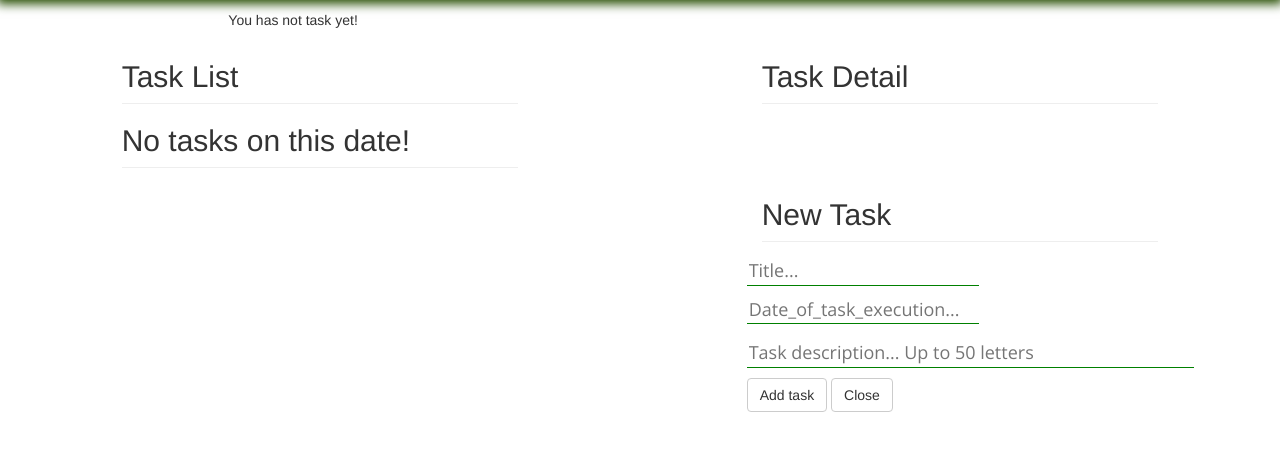
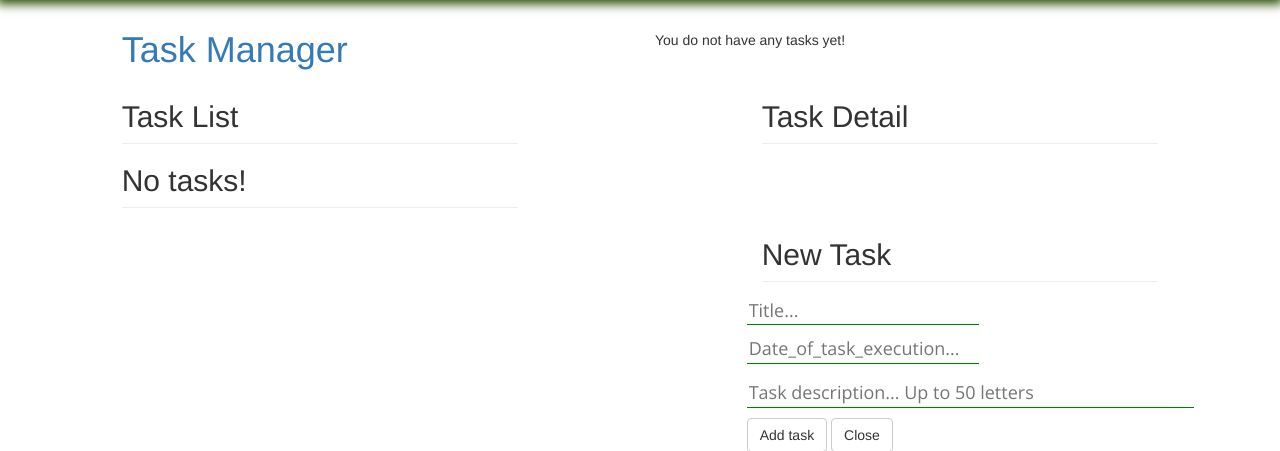
Before and after one commit to Pyrigok/task_list, a Django app: page / in a window 1280 px wide. Shown: the part 30-481 px from the top of the page. Run offline with Django 3.2, Linux system fonts and the light colour scheme; the visitor is signed in with stand-in values (Sample User, id 1); data that the repository does not hold is empty; some libraries are stand-ins or nearby versions.

Commit message:
main_logo added

```diff
--- a/task_app/static/css/style.css
+++ b/task_app/static/css/style.css
@@ -79,19 +79,19 @@
 
 
 /* end base content */
-footer {
+ /* footer {
   position: fixed;
+  width: 100%;
   z-index: 1000;
   bottom: 0;
   left: 0;
-  right: 0;
   box-shadow: 0px -1px 10px 3px #264d00;
   background-color: #ecf9f2;
   padding-top: 10px;
   margin-top: 10px;
   font-family: "Open Sans", sans-serif;
   color: black;
-  margin-top: 10px}
+  margin-top: 10px} */
 
 /*# sourceMappingURL=style.css.map */
 
--- a/task_app/templates/base.html
+++ b/task_app/templates/base.html
@@ -46,16 +46,24 @@
 
 	</header>
 
+	<row>
+	    <div class='col-xs-3 col-xs-offset-1'>
+	        <a class='main_logo' href='{% url 'choose_date_add_tasks_show_tasks_view_url' %}'>
+	            <h1>Task Manager</h1>
+	        </a>
+	    </div>
+	</row>
+
 	{% block content %}
 
 	{% endblock content %}
 
 
 	<footer style= "position: fixed;
-				  z-index: 1000;
-				  bottom: 0;
+					width: 100%;
+				  z-index: 0;
+				  bottom:0;
 				  left: 0;
-				  right: 0;
 				  box-shadow: 0px -1px 10px 3px #264d00;
 				  background-color: #ecf9f2;
 				  padding-top: 10px;
--- a/task_app/templates/task_list.html
+++ b/task_app/templates/task_list.html
@@ -16,7 +16,7 @@
 								{% endfor %}
 							</p>
 						{% else %}
-							<p>You has not task yet!</p>
+							<p>You do not have any tasks yet!</p>
 						{% endif %}
 
 					</div>
@@ -72,7 +72,7 @@
 								</table>
 
 							{% else %}
-									<h2>No tasks on this date!</h2>
+									<h2>No tasks!</h2>
 									<hr>
 							{% endif %}
 
```
